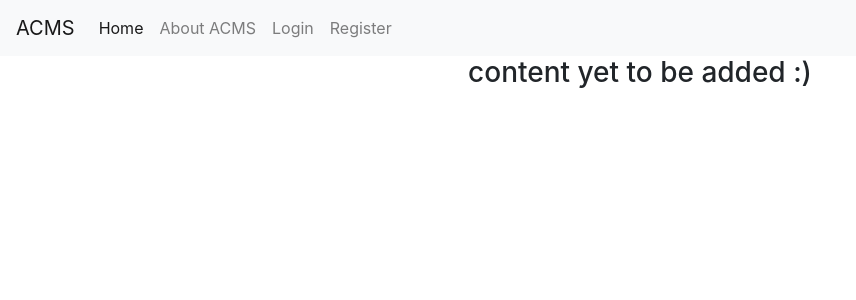
After one commit to gokulkrh/Courier-management-system, a Django app: page /about/ in a window 1280 px wide. The commit adds this page. Shown: the top 300 px of the page, without its empty margins (0-856 px from the left). Run offline with Django 3.2, Linux system fonts and the light colour scheme; some libraries are stand-ins or nearby versions.

Commit message:
minor changes

```diff
--- a/CMS/urls.py
+++ b/CMS/urls.py
@@ -26,4 +26,5 @@ urlpatterns = [
     path('', auth_views.LoginView.as_view(template_name='couriermanage/home.html'), name='service-home'),
     path('logout/', auth_views.LogoutView.as_view(template_name='users/logout.html'), name='logout'),
     path('main/', courier_views.main, name='main'),
+    path('about/', courier_views.about, name='about'),
 ]
--- /dev/null
+++ b/couriermanage/templates/couriermanage/about.html
@@ -0,0 +1,5 @@
+{% extends "couriermanage/base.html" %}
+{% block content %}
+	<center><h3>content yet to be added :) </h3></center>
+
+{% endblock content %}
--- a/couriermanage/templates/couriermanage/base.html
+++ b/couriermanage/templates/couriermanage/base.html
@@ -9,17 +9,17 @@
 </head>
 <link rel="stylesheet" href="https://stackpath.bootstrapcdn.com/bootstrap/4.4.1/css/bootstrap.min.css" integrity="sha384-Vkoo8x4CGsO3+Hhxv8T/Q5PaXtkKtu6ug5TOeNV6gBiFeWPGFN9MuhOf23Q9Ifjh" crossorigin="anonymous">
 <nav class="navbar navbar-expand-lg navbar-light bg-light">
-  <a class="navbar-brand" href="#">ACMS</a>
+  <a class="navbar-brand" href="{% url 'service-home' %}">ACMS</a>
   <button class="navbar-toggler" type="button" data-toggle="collapse" data-target="#navbarSupportedContent" aria-controls="navbarSupportedContent" aria-expanded="true" aria-label="Toggle navigation">
     <span class="navbar-toggler-icon"></span>
   </button>
   <div class="collapse navbar-collapse" id="navbarSupportedContent">
     <ul class="navbar-nav mr-auto">
       <div class="nav-item active">
-        <a class="nav-link" href="{% url 'service-home' %}">Home</a>
+        <a class="nav-link" href="{% url 'main' %}">Home</a>
       </div>
     <div class="navbar-nav">
-        <a class="nav-link" href="#">About ACMS</a>
+        <a class="nav-link" href="{% url 'about' %}">About ACMS</a>
         {% if user.is_authenticated %}
         	<a class="nav-link" href="{% url 'logout' %}">Logout</a>
         {% else %}
--- a/couriermanage/views.py
+++ b/couriermanage/views.py
@@ -1,6 +1,8 @@
 from django.shortcuts import render
 from django.http import HttpResponse
+from django.views.generic import ListView
 from django.db.models import Q
+from django.core.paginator import Paginator, PageNotAnInteger, EmptyPage
 from django.contrib.auth.decorators import login_required
 from .models import Courier
 
@@ -17,6 +19,9 @@ def main(request):
 	couriers = search(query)
 	return render(request, 'couriermanage/main.html', {'couriers': couriers})
 
+class mainview(ListView):
+	model = Courier
+
 
 def search(query=None):
 	queryset = []
@@ -31,3 +36,7 @@ def search(query=None):
 			queryset.append(courier)
 
 	return list(set(queryset))
+
+
+def about(request):
+	return render(request, 'couriermanage/about.html', {'title': 'About'})
```
Also changed, not shown: couriermanage/templates/couriermanage/home.html (+8 -1 lines), db.sqlite3.
